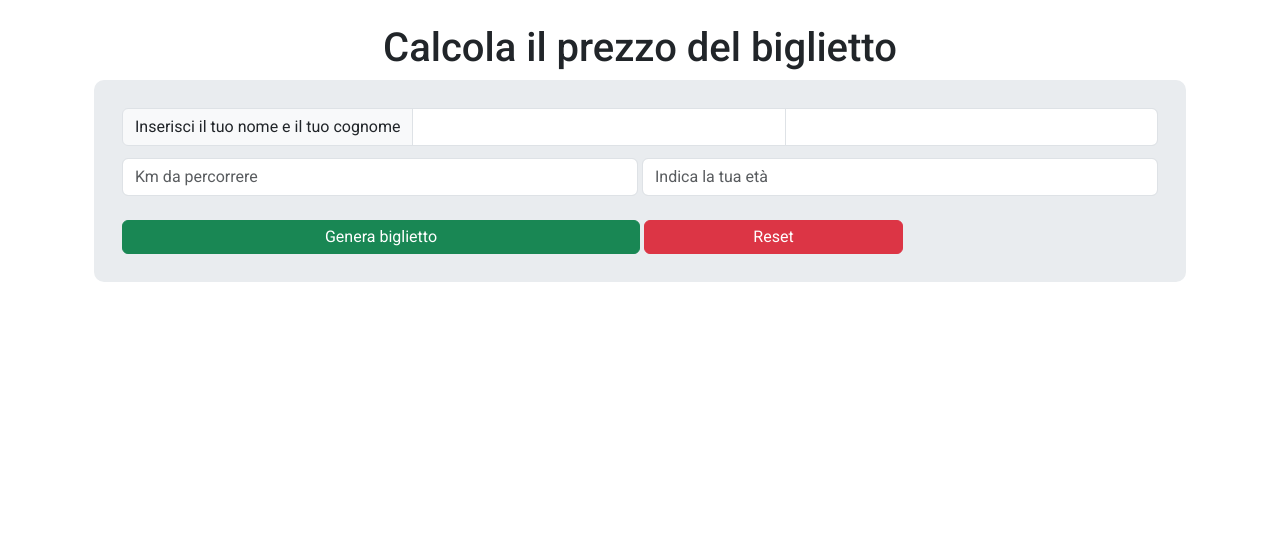
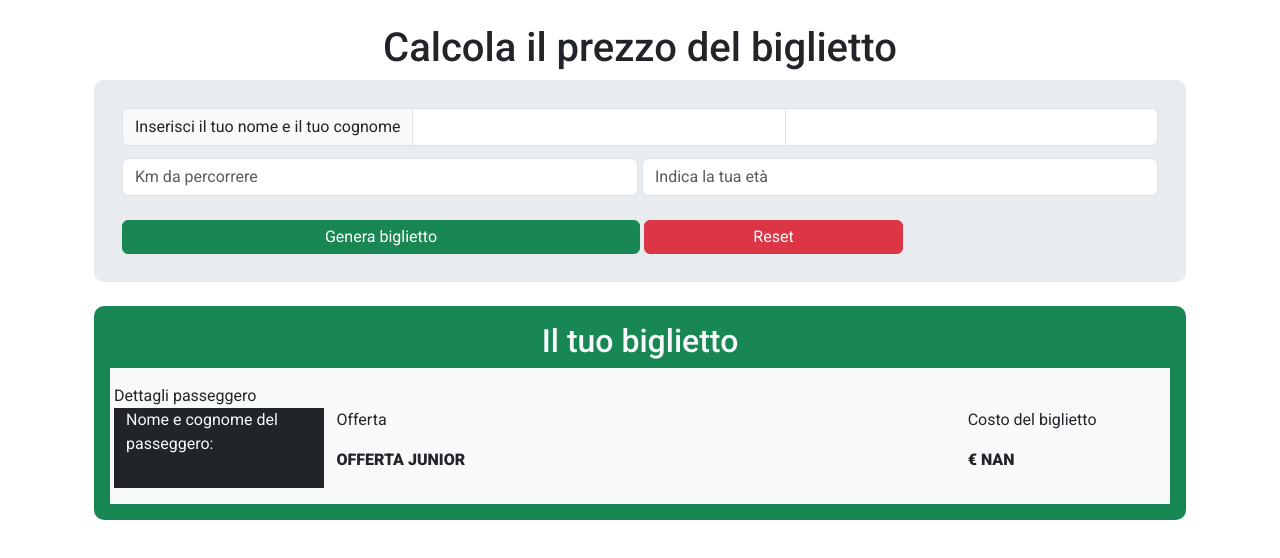
Before and after one commit to DavideBernasconi13/js-biglietto-treno-form, a plain HTML site: page index.html in a window 1280 px wide. Both pictures are taken after a click on the button "Genera biglietto". Drawn offline with nearby package versions, Linux system fonts and the light colour scheme.

Commit message:
funzioni principali ok!!!

```diff
--- a/asset/css/style.css
+++ b/asset/css/style.css
@@ -8,7 +8,16 @@ body {
     font-family: "Roboto", sans-serif;
 }
 
-#form {
+#form,
+#ticket {
     padding: 20px;
     border-radius: 10px;
 }
+
+span.fname,
+span.sname,
+p.tipologiaOfferta,
+span.price {
+    text-transform: uppercase;
+    font-weight: 800;
+}
--- a/asset/js/main.js
+++ b/asset/js/main.js
@@ -5,28 +5,72 @@
 // va applicato uno sconto del 40% per gli over 65.
 // L'output del prezzo finale va messo fuori in forma umana (con massimo due decimali, per indicare centesimi sul prezzo). Questo richiederà un minimo di ricerca.
 
-/*let km = parseInt(prompt("Quanti km vuoi percorrere?"));
-console.log('km da percorrere', km);
-let age = parseInt(prompt("Quanti hanni hai?"));
-console.log('età', age);
+let fname = document.querySelector('.fname');
+let sname = document.querySelector('.sname');
+let km = document.querySelector('.km');
+
+let age = document.querySelector('.age');
+const ticket = document.getElementById('ticket');
+let offerta = document.querySelector('.tipologiaOfferta');
 
 const prezzoBase = 0.21;
 const scontoUnder = 20 / 100;
-console.log('sconto under: ', scontoUnder);
+//console.log('sconto under: ', scontoUnder);
 const scontoOver = 40 / 100;
-console.log('sconto under: ', scontoOver);
+//console.log('sconto under: ', scontoOver);
 
-
-let prezzoSenzaSconto = km * prezzoBase;
+const price = document.querySelector('.price');
 
 
 
-if (age < 18) {
-    let prezzoUnder = prezzoSenzaSconto - (prezzoSenzaSconto * scontoUnder);
-    console.log('prezzo con sconto under : ', prezzoUnder.toFixed(2));
-} else if (age >= 65) {
-    let prezzoOver = prezzoSenzaSconto - (prezzoSenzaSconto * scontoOver);
-    console.log('prezzo con sconto over : ', prezzoOver.toFixed(2));
-} else {
-    console.log('prezzo normale :', prezzoSenzaSconto.toFixed(2))
-}  */
+//funzione prendi i dati e mettili al posto giusto
+const inviaDati = document.getElementById('submit');
+
+inviaDati.addEventListener('click', function () {
+    // compila nome e cognome sul biglietto
+    ticket.querySelector('.fname').innerHTML = fname.value;
+    ticket.querySelector('.sname').innerHTML = sname.value;
+
+    // legge i km e calcola il prezzo base, senza sconti
+    let kmValue = parseInt(km.value);
+    console.log('valore km: ', kmValue);
+    let prezzoSenzaSconto = kmValue * prezzoBase;
+    console.log(prezzoSenzaSconto);
+
+    //esegue confronto su età per determinare l'offerta
+    if (age.value < 18) {
+        offerta.innerHTML = "Offerta junior";
+    } else if (age.value >= 65) {
+        offerta.innerHTML = "Offerta senior";
+    } else {
+        offerta.innerHTML = "Offerta standard"
+    }
+
+    //console.log('vuoi percorrere km: ', parseInt(km.value));
+    //console.log('La tua età è: ', parseInt(age.value));
+    if (age.value < 18) {
+        let prezzoUnder = prezzoSenzaSconto - (prezzoSenzaSconto * scontoUnder);
+        price.append(prezzoUnder.toFixed(2));
+        //console.log('prezzo con sconto under : ', prezzoUnder.toFixed(2));
+    } else if (age.value >= 65) {
+        let prezzoOver = prezzoSenzaSconto - (prezzoSenzaSconto * scontoOver);
+        price.append(prezzoOver.toFixed(2));
+        //console.log('prezzo con sconto over : ', prezzoOver.toFixed(2));
+    } else {
+        price.append(prezzoSenzaSconto.toFixed(2));
+        //console.log('prezzo normale :', prezzoSenzaSconto.toFixed(2))
+    }
+    ticket.classList.remove('d-none');
+})
+
+// funzione reset i dati
+const reset = document.getElementById('reset');
+
+reset.addEventListener('click', function () {
+    fname.value = '';
+    sname.value = '';
+    age.value = '';
+    km.value = '';
+    price.innerHTML = '€ ';
+    ticket.classList.add('d-none');
+})
--- a/index.html
+++ b/index.html
@@ -28,24 +28,48 @@
             <div class="container p-2">
                 <div class="input-group">
                     <span class="input-group-text">Inserisci il tuo nome e il tuo cognome</span>
-                    <input type="text" aria-label="First name" class="form-control">
-                    <input type="text" aria-label="Last name" class="form-control">
+                    <input type="text" class="form-control fname" value="">
+                    <input type="text" class="form-control sname">
                 </div>
                 <div class="row g-1 mt-2">
                     <div class="col">
-                        <input type="number" class="form-control" placeholder="Km da percorrere" aria-label="Km">
+                        <input type="number" class="form-control km" placeholder="Km da percorrere">
                     </div>
                     <div class="col">
-                        <input type="number" class="form-control" placeholder="Indica la tua età" aria-label="age">
+                        <input type="number" class="form-control age" placeholder="Indica la tua età">
                     </div>
                 </div>
                 <div class="mt-4 mx-auto ">
-                    <button class="btn btn-success w-50 p-1 ">Genera biglietto</button>
-                    <button class="btn btn-danger w-25 p-1">Reset</button>
+                    <button id="submit" class="btn btn-success w-50 p-1 ">Genera biglietto</button>
+                    <button id="reset" class="btn btn-danger w-25 p-1">Reset</button>
                 </div>
 
             </div>
 
+        </div>
+
+        <!-- Ticket -->
+        <div id="ticket" class="container mt-4 p-3 bg-success d-none">
+            <h2 class="text-center text-light">Il tuo biglietto</h2>
+            <div class="container bg-light p-3">
+                <div class="row">Dettagli passeggero</div>
+                <div class="row d-flex">
+                    <div class="col bg-dark text-light">
+                        <p>Nome e cognome del passeggero: </p><span class="fname"></span> <span class="sname"></span>
+                    </div>
+                    <div class="col">
+                        <p>Offerta</p>
+                        <p class="tipologiaOfferta"></p>
+                    </div>
+                    <div class="col"></div>
+                    <div class="col"></div>
+                    <div class="col">
+                        <p>Costo del biglietto</p>
+                        <span class="price">€ </span>
+                    </div>
+                </div>
+
+            </div>
         </div>
 
     </div>
```
